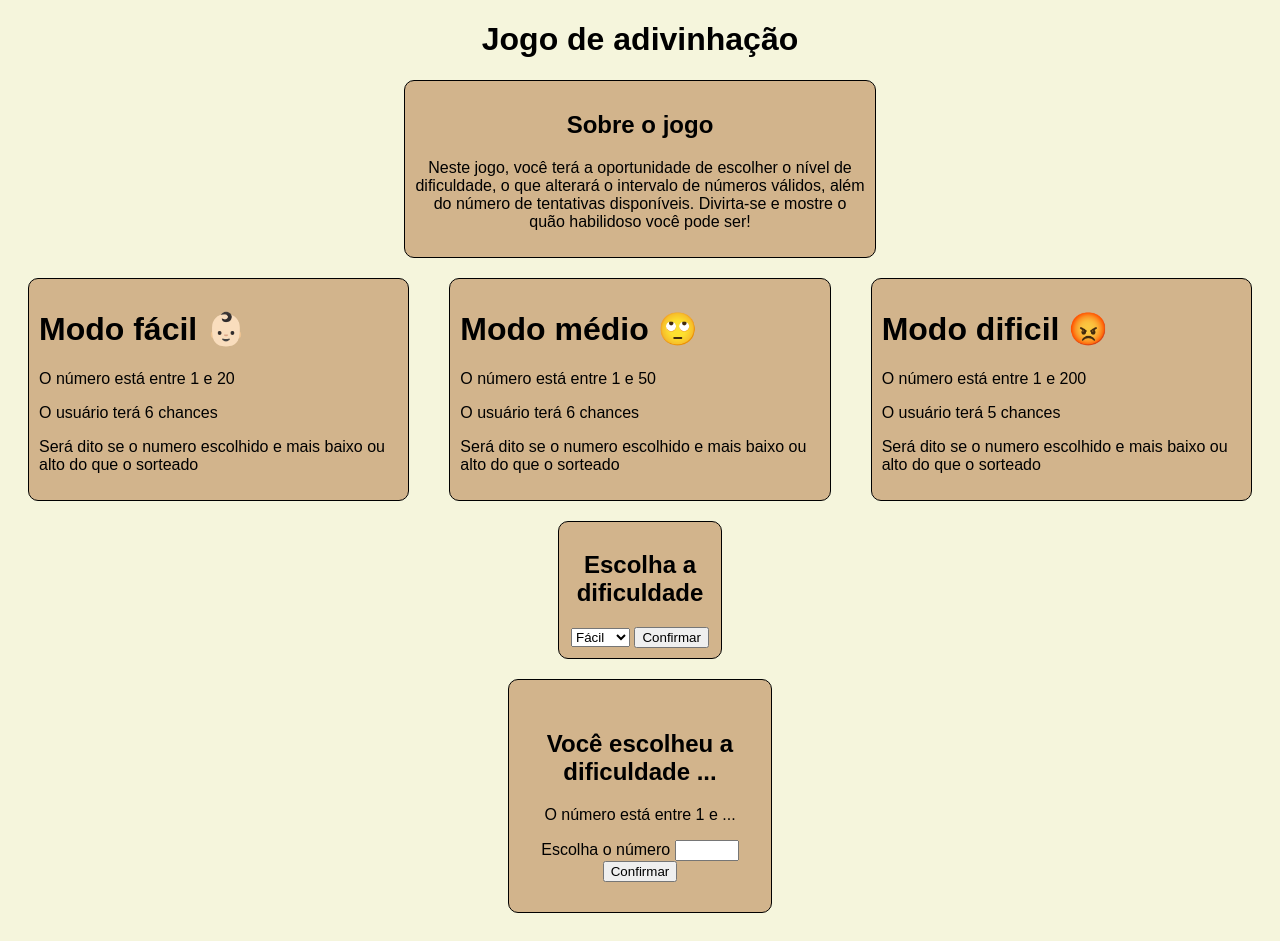
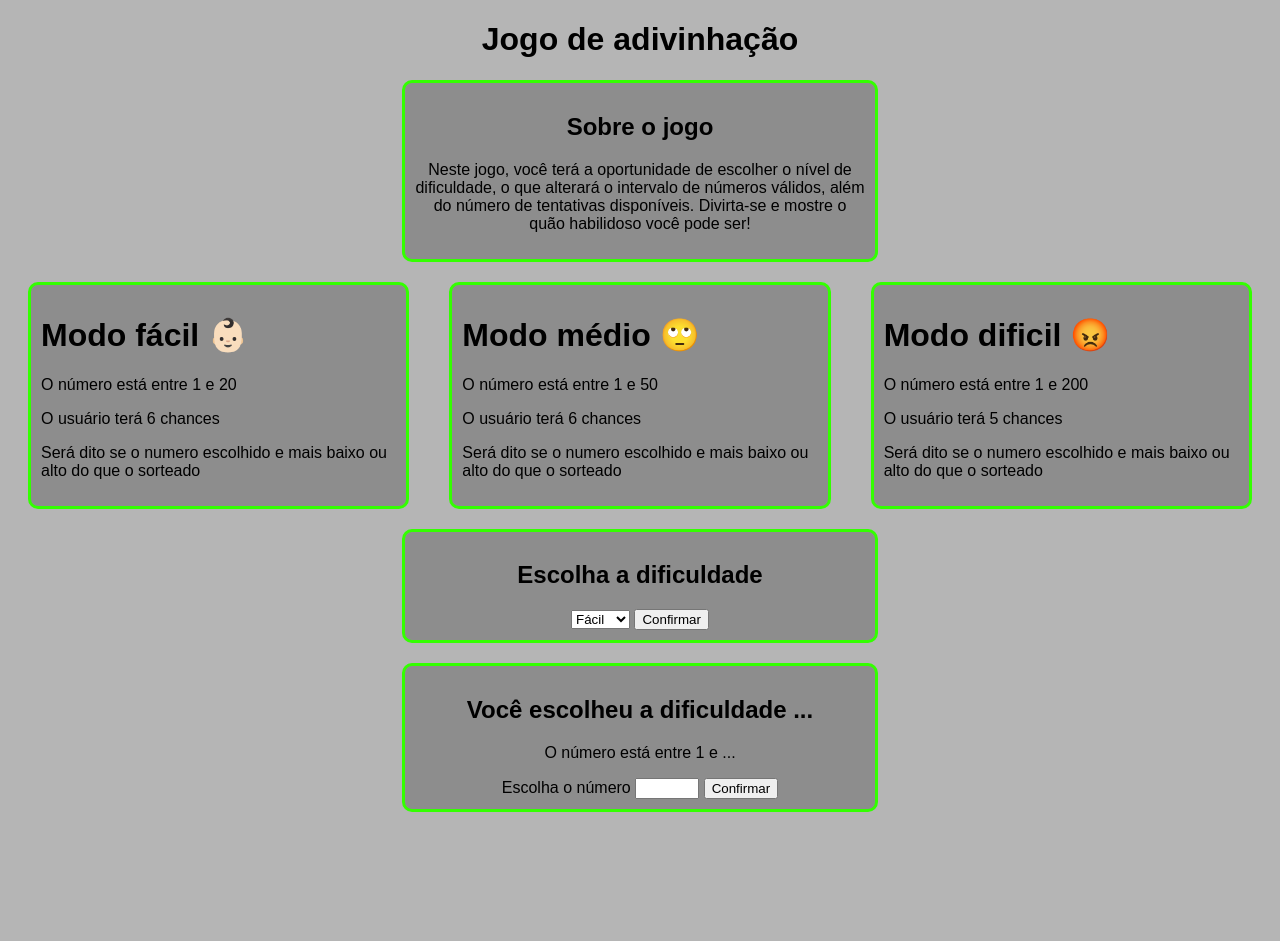
Before and after one commit to ArthurLpereira/Jogo_adivinhacao, a website: page index.html in a window 1280 px wide. After the commit the page ends 820 px from the top, so only its background shows below. Drawn offline with Linux system fonts and the light colour scheme.

Commit message:
Update style.css

```diff
--- a/style.css
+++ b/style.css
@@ -1,6 +1,6 @@
 /* Muda cor do fundo*/
 body {
-  background-color:  #F5F5DC;
+    background-color:  #b5b5b5;
   }
 
   /* Centraliza o título */
@@ -15,10 +15,11 @@ body {
     margin: auto; /* Centraliza horizontalmente */
     text-align: center;
     font-family: Arial;
-  border: 1px solid black;
+    border: 1px solid rgb(51, 255, 0);
     border-radius: 10px;
-  background-color:  #D2B48C;
+    background-color:  #8d8d8d;
     padding: 10px; /* Aumenta o padding */
+    border-width: 3px;  /*Aumenta o tamanho da borda*/
 }
 
   /* Centraliza os níveis de dificuldade */
@@ -26,6 +27,7 @@ body {
     display: flex;
     justify-content: center;
     font-family: Arial;
+
   }
 
   /* Estiliza os modos de dificuldade */
@@ -35,33 +37,37 @@ body {
     flex: 1;
     margin: 20px 20px;
     font-family: Arial;
-  border: 1px solid black;
+    border: 1px solid rgb(51, 255, 0);
     border-radius: 10px;
-  background-color:  #D2B48C;
+    background-color:  #8d8d8d;
     padding: 10px;
+    border-width: 3px;
   }
 
   /* Centraliza "Escolha a dificuldade" */
   .escolha-dificuldade {
+    width: 450px;
+    margin: auto; /* Centraliza horizontalmente */
     text-align: center;
     font-family: Arial;
-  border: 1px solid black;
+    border: 1px solid rgb(51, 255, 0);
     border-radius: 10px;
-  background-color:  #D2B48C;
-  padding: 10px;
-  display:inline-block;
-  margin: 0px 550px;
+    background-color:  #8d8d8d;
+    padding: 10px; /* Aumenta o padding */
+    margin-bottom: 20px;
+    border-width: 3px;  /*Aumenta o tamanho da borda*/
   }
 
 
   /* Centraliza o "Jogo" */
-.jogo {
+  .jogo{
+    width: 450px;
+    margin: auto; /* Centraliza horizontalmente */
     text-align: center;
     font-family: Arial;
-  border: 1px solid black;
+    border: 1px solid rgb(51, 255, 0);
     border-radius: 10px;
-  background-color:  #D2B48C;
-  padding: 30px;
-  display: inline-block;
-  margin: 20px 500px;
+    background-color:  #8d8d8d;
+    padding: 10px; /* Aumenta o padding */
+    border-width: 3px; /*Aumenta o tamanho da borda*/
   }
```
Lines whose indentation alone changed are shown as unchanged.
